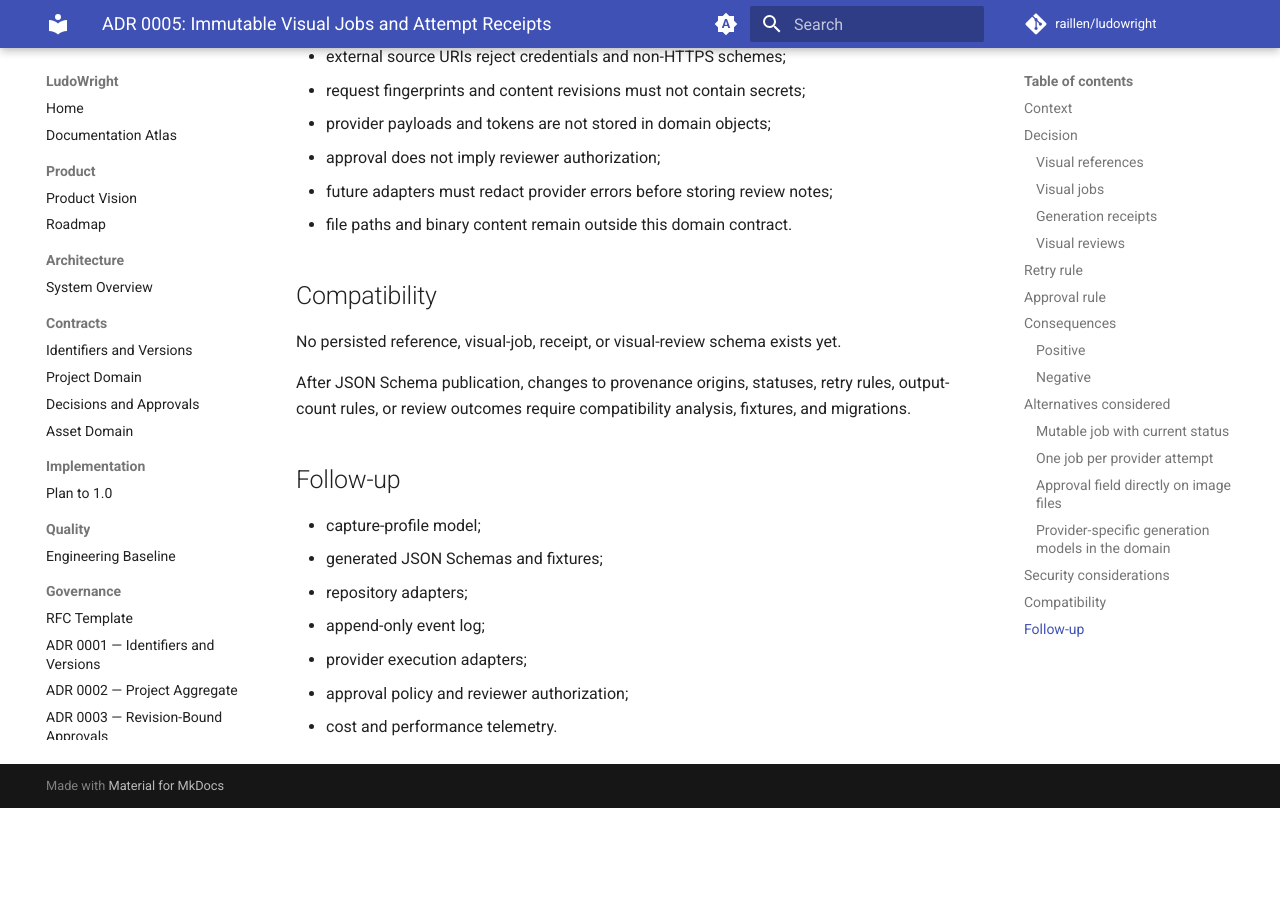
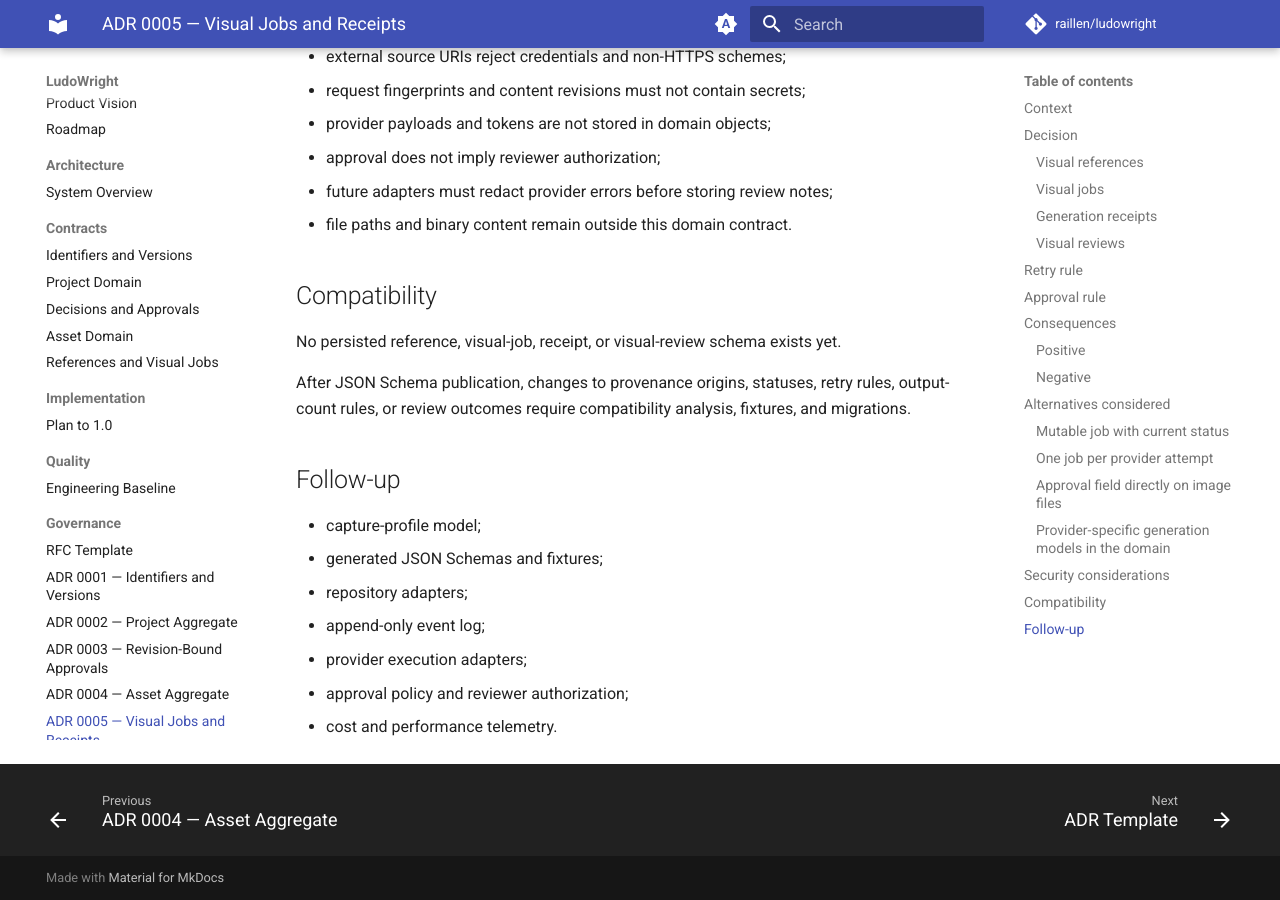
Before and after one commit to raillen/ludowright, an MkDocs documentation site: the page built from docs/decisions/0005-immutable-visual-jobs-and-receipts.md, in a window 1280 px wide and 900 px high, scrolled down 3576 px. Built offline with MkDocs 1.6.1 and Material for MkDocs 9.7.7, drawn with Linux system fonts in a browser that asks for light colours; comment, search, counter and statistics services are not loaded; before the commit the page ends 4384 px from its top, so only the background shows below that.

Commit message:
Index references and visual jobs documentation

```diff
--- a/mkdocs.yml
+++ b/mkdocs.yml
@@ -21,6 +21,7 @@
       - Project Domain: contracts/PROJECT_DOMAIN.md
       - Decisions and Approvals: contracts/DECISIONS_AND_APPROVALS.md
       - Asset Domain: contracts/ASSET_DOMAIN.md
+      - References and Visual Jobs: contracts/REFERENCES_AND_VISUAL_JOBS.md
   - Implementation:
       - Plan to 1.0: plans/IMPLEMENTATION_PLAN.md
   - Quality:
@@ -31,6 +32,7 @@
       - ADR 0002 — Project Aggregate: decisions/0002-immutable-project-aggregate.md
       - ADR 0003 — Revision-Bound Approvals: decisions/0003-revision-bound-approvals.md
       - ADR 0004 — Asset Aggregate: decisions/0004-decomposed-asset-aggregate.md
+      - ADR 0005 — Visual Jobs and Receipts: decisions/0005-immutable-visual-jobs-and-receipts.md
       - ADR Template: decisions/0000-template.md
   - Operations:
       - Documentation Site: operations/DOCUMENTATION_SITE.md
```
